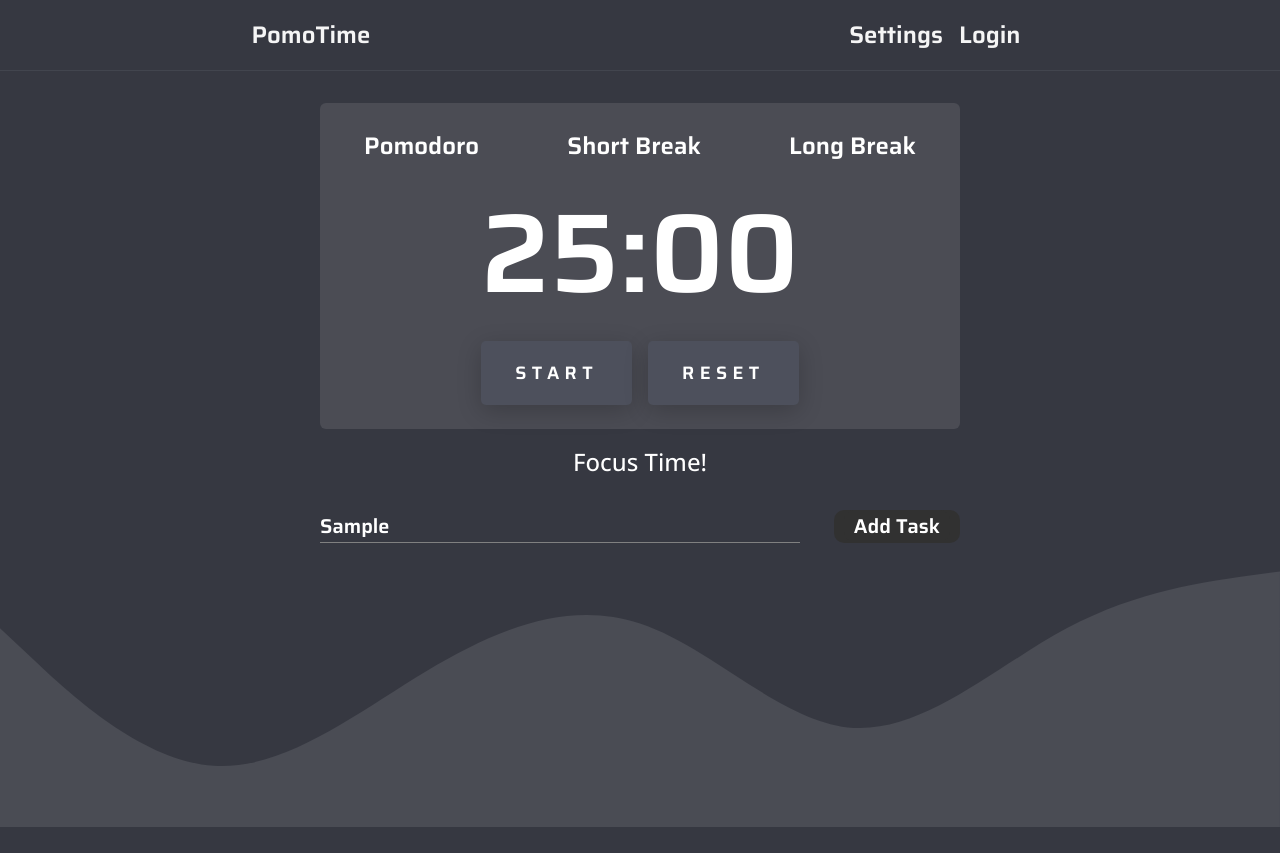
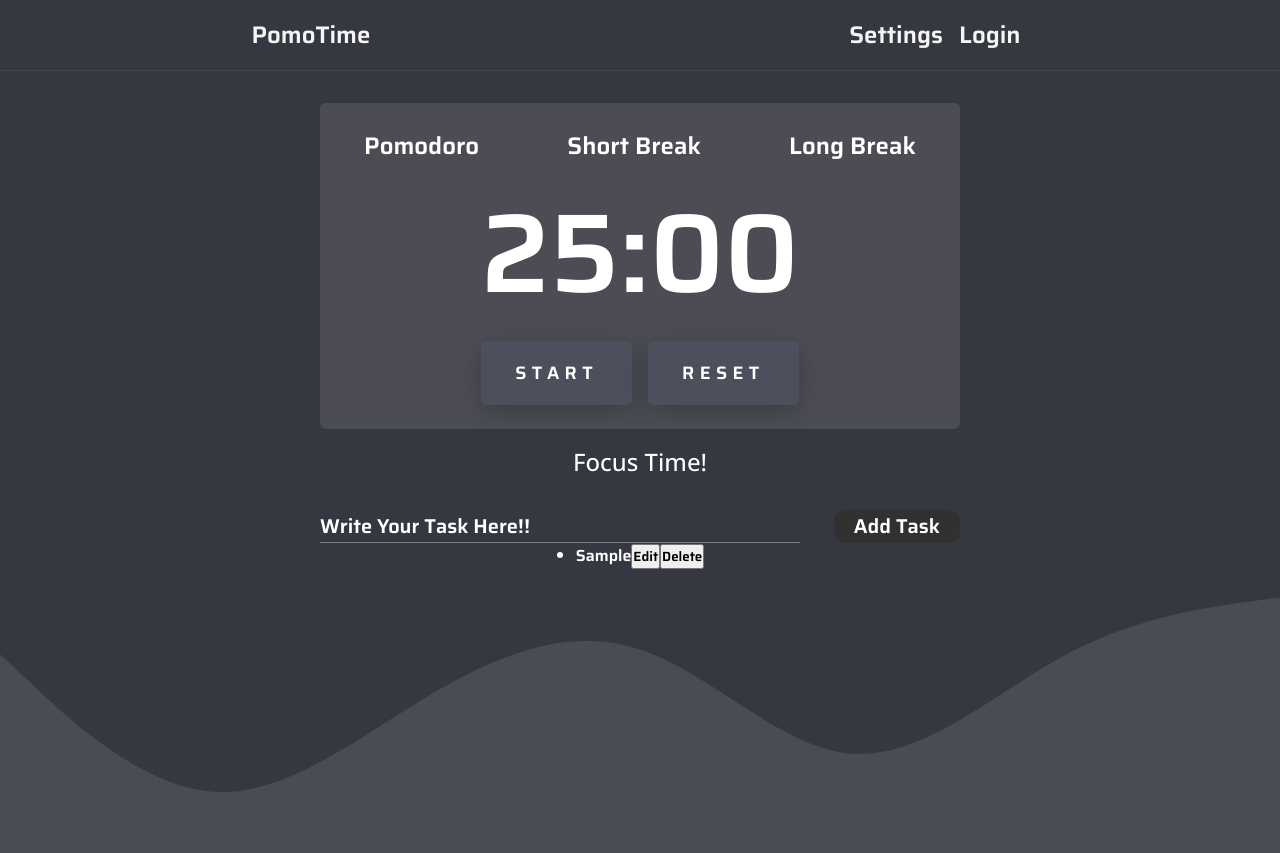
Before and after one commit to Neel2107/PomoTIme, a React (Vite) app: page / in a window 1280 px wide. Both pictures are taken after typing "Sample" into the empty fields and a click on the button "Add Task". Before the commit the page ends 827 px from the top, so only its background shows below. Built offline with nearby package versions, Linux system fonts and the light colour scheme.

Commit message:
added task list

```diff
--- a/src/Components/Todo.jsx
+++ b/src/Components/Todo.jsx
@@ -1,20 +1,78 @@
 import React from "react";
+import { useState } from "react";
 
 export const Todo = () => {
+  const [tasks, setTasks] = useState([]);
+  const [taskInput, setTaskInput] = useState("");
+
+
+  const handleTaskInput = (event) => {
+    setTaskInput(event.target.value);
+  };
+
+  const addTask = () => {
+    setTasks([...tasks, taskInput]);
+    setTaskInput("");
+  };
+
+  const deleteTask = (index) => {
+    setTasks(tasks.filter((task, i) => i !== index));
+  };
+
+  const editTask = (index, updatedTask) => {
+    setTasks(
+      tasks.map((task, i) => {
+        if (i === index) {
+          return updatedTask;
+        }
+        return task;
+      })
+    );
+  };
+
+
+
   return (
     <div className="todo">
       <div className="todo-title">
-        <p className="todo-title" >Focus Time!</p>
+        <p className="todo-title">Focus Time!</p>
       </div>
       <div className="tasks">
         <span>
-          <input type="text" placeholder="Write Your Task Here!!"  className="todo-input"/>
+          <input
+            type="text"
+            placeholder="Write Your Task Here!!"
+            value={taskInput}
+            onChange={handleTaskInput}
+            className="todo-input"
+          />
         </span>
         <span className="add-btn">
-          <button className="add-btn">Add Task</button>
+          <button onClick={addTask} className="add-btn">
+            Add Task
+          </button>
         </span>
+
       </div>
-      <svg xmlns="http://www.w3.org/2000/svg" viewBox="0 0 1440 320"><path fill="#4a4c54" fill-opacity="1" d="M0,96L40,133.3C80,171,160,245,240,250.7C320,256,400,192,480,144C560,96,640,64,720,90.7C800,117,880,203,960,208C1040,213,1120,139,1200,96C1280,53,1360,43,1400,37.3L1440,32L1440,320L1400,320C1360,320,1280,320,1200,320C1120,320,1040,320,960,320C880,320,800,320,720,320C640,320,560,320,480,320C400,320,320,320,240,320C160,320,80,320,40,320L0,320Z"></path></svg>
+
+      <ul className="task-list">
+        {tasks.map((task, index) => (
+          <li  key={index}>
+            {task}
+            <button onClick={() => editTask(index, prompt("Edit task"))}>
+              Edit
+            </button>
+            <button onClick={() => deleteTask(index)}>Delete</button>
+          </li>
+        ))}
+        </ul>
+      <svg xmlns="http://www.w3.org/2000/svg" viewBox="0 0 1440 320">
+        <path
+          fill="#4a4c54"
+          fill-opacity="1"
+          d="M0,96L40,133.3C80,171,160,245,240,250.7C320,256,400,192,480,144C560,96,640,64,720,90.7C800,117,880,203,960,208C1040,213,1120,139,1200,96C1280,53,1360,43,1400,37.3L1440,32L1440,320L1400,320C1360,320,1280,320,1200,320C1120,320,1040,320,960,320C880,320,800,320,720,320C640,320,560,320,480,320C400,320,320,320,240,320C160,320,80,320,40,320L0,320Z"
+        ></path>
+      </svg>
     </div>
   );
 };
```
Also changed, not shown: src/Components/Reducer.js (deleted, +0 -15 lines), src/index.css (line endings or trailing spaces).
